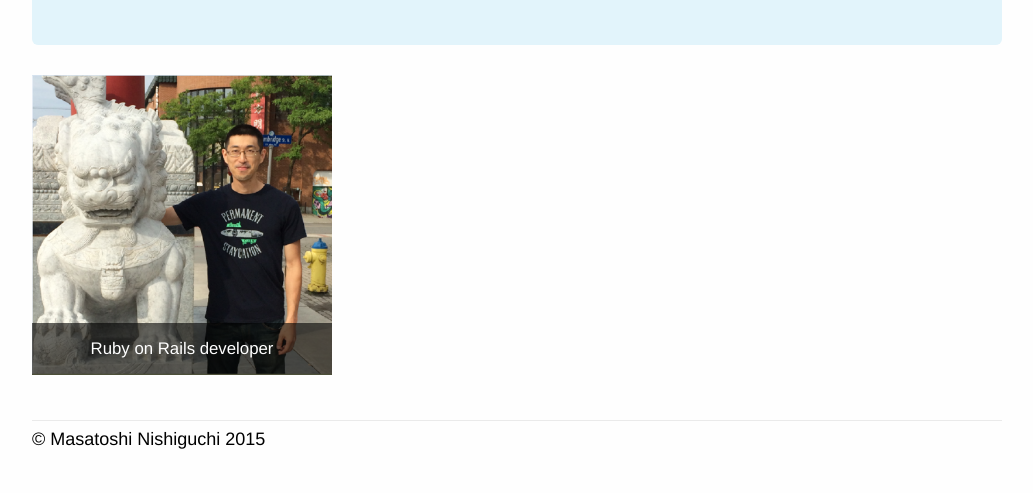
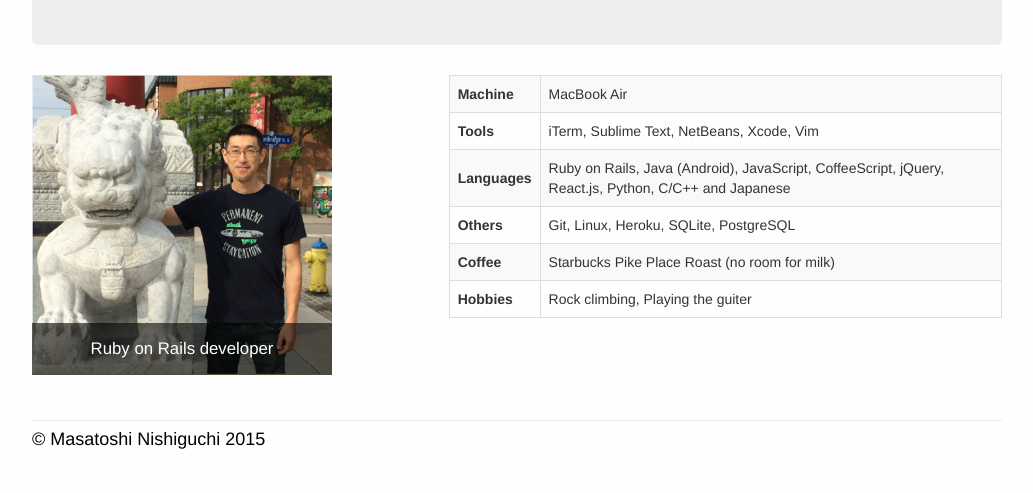
Before and after one commit to mnishiguchi/mnishiguchi_2015, a plain HTML site: page index.html in a window 1280 px wide. Shown: the part 307-800 px from the top of the page, without its empty margins (123-1156 px from the left). Drawn offline with nearby package versions, Linux system fonts and the light colour scheme.

Commit message:
Add a table

```diff
--- a/index.html
+++ b/index.html
@@ -27,9 +27,6 @@
         <nav class="navbar navbar-inverse navbar-static-top">
           <a class="navbar-brand" href="#">MN</a>
           <ul class="nav nav-pills pull-right">
-            <li class="nav-item active">
-              <a class="nav-link" href="#">Home <span class="sr-only">(current)</span></a>
-            </li>
             <li class="nav-item">
               <a class="nav-link" href="https://www.linkedin.com/in/mnishiguchi">About</a>
             </li>
@@ -52,13 +49,50 @@
       </div>
 
       <!-- Picture -->
+      <div class="row">
+
+        <div class="col-md-5">
           <figure class="profile-picture">
             <img class="masa-chinatown" src="images/masa_chinatown.png" alt="masatoshi">
             <span class="flashing-dot left">&#9673;</span>
             <span class="flashing-dot right">&#9673;</span>
             <figcaption><span>Ruby on Rails developer</span></figcaption>
           </figure>
+        </div>
 
+        <div class="col-md-7">
+          <!-- Table -->
+          <table class="table table-bordered table-striped">
+            <tbody>
+              <tr>
+                <td><b>Machine</b></td>
+                <td>MacBook Air</td>
+              </tr>
+              <tr>
+                <td><b>Tools</b></td>
+                <td>iTerm, Sublime Text, NetBeans, Xcode, Vim</td>
+              </tr>
+              <tr>
+                <td><b>Languages</b></td>
+                <td>Ruby on Rails, Java (Android), JavaScript, CoffeeScript, jQuery, React.js, Python, C/C++ and Japanese</td>
+              </tr>
+              <tr>
+                <td><b>Others</b></td>
+                <td>Git, Linux, Heroku, SQLite, PostgreSQL</td>
+              </tr>
+              <tr>
+                <td><b>Coffee</b></td>
+                <td>Starbucks Pike Place Roast (no room for milk)</td>
+              </tr>
+              <tr>
+                <td><b>Hobbies</b></td>
+                <td>Rock climbing, Playing the guiter</td>
+              </tr>
+            </tbody>
+          </table>
+        </div>
+
+      </div> <!-- /row -->
 
       <footer>
         <p>&copy; Masatoshi Nishiguchi 2015</p>
--- a/stylesheets/main.css
+++ b/stylesheets/main.css
@@ -53,7 +53,6 @@ nav a.navbar-brand:hover {
 /* Jumbotron */
 
 .jumbotron {
-  background-color: #E2F4FB;
 }
 
 h1#this-is-masatoshi {
```
Lines whose indentation alone changed are shown as unchanged.
